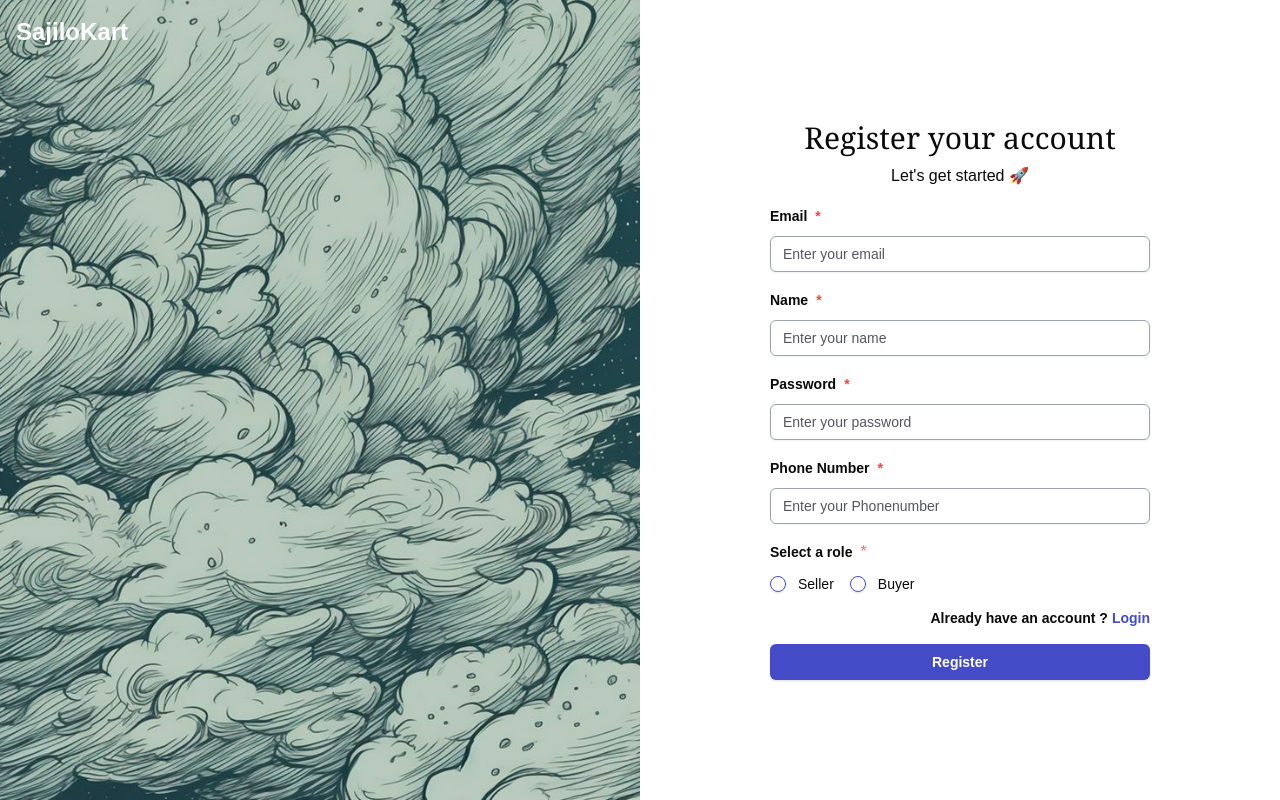
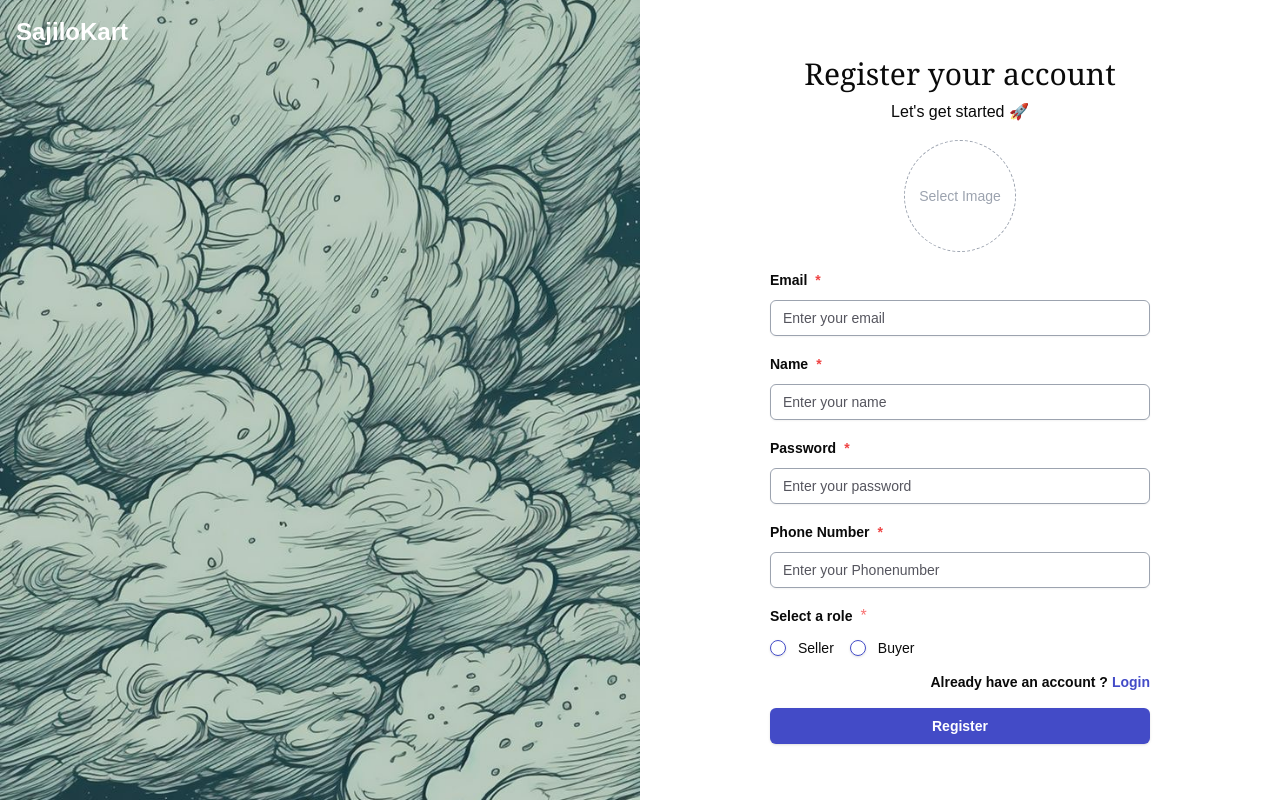
Before and after one commit to PramisGrg/Sajilokart-frontend, a Next.js app: page /auth/register in a window 1280 px wide. Built offline with nearby package versions, Linux system fonts and the light colour scheme.

Commit message:
feat: Dropzone on register

```diff
--- a/app/auth/register/page.tsx
+++ b/app/auth/register/page.tsx
@@ -15,11 +15,30 @@ import { registerSchema, TRegisterSchema } from "@/schemas/auth.schema";
 import { zodResolver } from "@hookform/resolvers/zod";
 import Image from "next/image";
 import Link from "next/link";
+import { useState } from "react";
+import { useDropzone } from "react-dropzone";
 import { useForm } from "react-hook-form";
 
 const Register = () => {
+  const [preview, setPreview] = useState<string | null>(null);
+
   const form = useForm<TRegisterSchema>({
     resolver: zodResolver(registerSchema),
+  });
+
+  const onDrop = (acceptedFile: File[]) => {
+    const file = acceptedFile[0];
+    if (file) {
+      form.setValue("image", file);
+      setPreview(URL.createObjectURL(file));
+      console.log("file is Slected");
+    }
+  };
+
+  const { getInputProps, getRootProps } = useDropzone({
+    onDrop,
+    multiple: false,
+    accept: { "image/*": [] },
   });
 
   const onSubmit = (values: TRegisterSchema) => {
@@ -56,6 +75,36 @@ const Register = () => {
               </h1>
               <p className="text-center font-thin">Let&apos;s get started 🚀</p>
             </div>
+            <FormField
+              control={form.control}
+              name="image"
+              render={() => (
+                <FormItem className="flex flex-col items-center">
+                  <FormControl>
+                    {!preview ? (
+                      <div
+                        className="w-28 h-28 flex items-center cursor-pointer justify-center border border-gray-400 border-dashed rounded-full"
+                        {...getRootProps()}
+                      >
+                        <input {...getInputProps()} />
+                        <p className="text-sm text-gray-400">Select Image</p>
+                      </div>
+                    ) : (
+                      <div>
+                        <Image
+                          src={preview}
+                          height={1000}
+                          width={1000}
+                          alt="This is preview alternative"
+                          className="w-28 h-28 rounded-full object-cover"
+                        />
+                      </div>
+                    )}
+                  </FormControl>
+                  <FormMessage />
+                </FormItem>
+              )}
+            />
             <FormField
               control={form.control}
               name="email"
--- a/app/cart/page.tsx
+++ b/app/cart/page.tsx
@@ -15,8 +15,6 @@ const Cart = () => {
     }
   };
 
-  console.log(preview, "This is Preview");
-
   const { getInputProps, getRootProps } = useDropzone({
     onDrop,
     multiple: false,
@@ -28,7 +26,7 @@ const Cart = () => {
       {!preview ? (
         <div
           {...getRootProps()}
-          className="border-dashed border-2 p-6 text-center cursor-pointer rounded-md hover:bg-gray-50 transition-colors"
+          className="border-dashed flex items-center justify-center border-2 p-6 text-center cursor-pointer rounded-md hover:bg-gray-50 transition-colors w-48 h-48"
         >
           <input {...getInputProps()} />
           <p className="text-gray-500">
```
